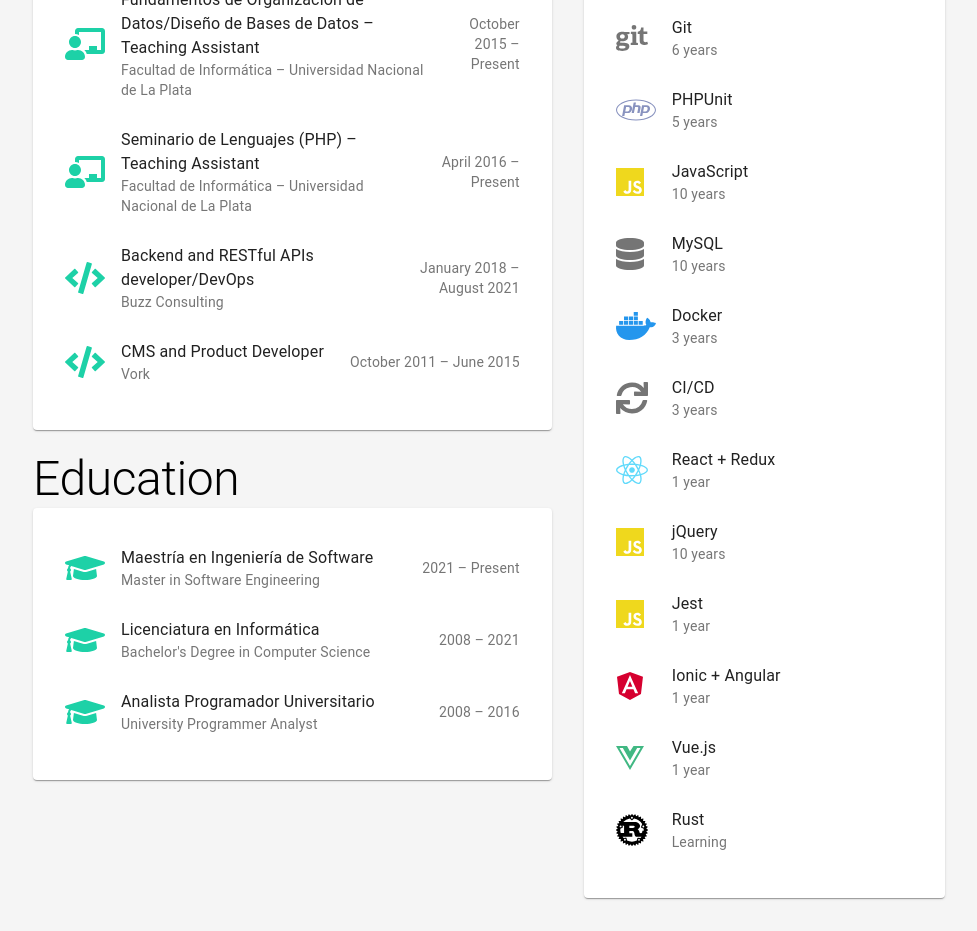
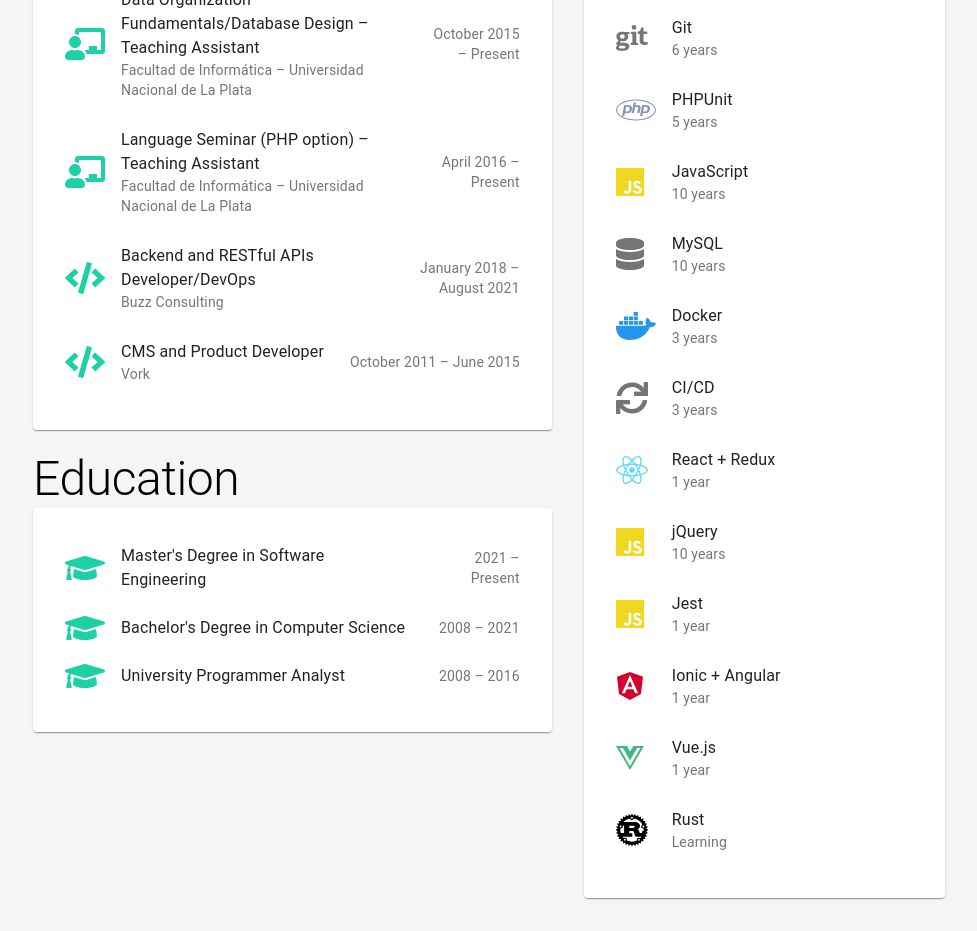
Before and after one commit to ftesone/resume, a React (Create React App) app: page / in a window 1280 px wide. Shown: the part 1100-2031 px from the top of the page, without its empty margins (151-1128 px from the left). Built offline with nearby package versions, Linux system fonts and the light colour scheme.

Commit message:
Change format to use single language

```diff
--- a/src/features/WorkExperience/data.js
+++ b/src/features/WorkExperience/data.js
@@ -14,7 +14,7 @@
     {
         id: 2,
         workplace: 'Facultad de Informática – Universidad Nacional de La Plata',
-        rol: 'Fundamentos de Organización de Datos/Diseño de Bases de Datos – Teaching Assistant',
+        rol: 'Data Organization Fundamentals/Database Design – Teaching Assistant',
         icon: <FontAwesomeIcon icon={faChalkboardTeacher} size="2x" color="#1dd1a7" />,
         start: {month: 10, year: 2015},
         end: null,
@@ -22,7 +22,7 @@
     {
         id: 3,
         workplace: 'Facultad de Informática – Universidad Nacional de La Plata',
-        rol: 'Seminario de Lenguajes (PHP) – Teaching Assistant',
+        rol: 'Language Seminar (PHP option) – Teaching Assistant',
         icon: <FontAwesomeIcon icon={faChalkboardTeacher} size="2x" color="#1dd1a7" />,
         start: {month: 4, year: 2016},
         end: null,
@@ -30,7 +30,7 @@
     {
         id: 4,
         workplace: 'Buzz Consulting',
-        rol: 'Backend and RESTful APIs developer/DevOps',
+        rol: 'Backend and RESTful APIs Developer/DevOps',
         icon: <FontAwesomeIcon icon={faCode} size="2x" color="#1dd1a7" />,
         start: {month: 1, year: 2018},
         end: {month: 8, year: 2021},
--- a/src/features/education/Education.js
+++ b/src/features/education/Education.js
@@ -13,7 +13,7 @@
         {degrees.map(degree =>
             <ListItem key={degree.id}>
                 <ListItemIcon><FontAwesomeIcon icon={faGraduationCap} size="2x" color="#1dd1a7" /></ListItemIcon>
-                <ListItemText primary={degree.degreeEs} secondary={degree.degreeEn} />
+                <ListItemText primary={degree.title} />
                 <ListItemText secondary={`${degree.start} – ${degree.end ? degree.end : 'Present'}`} style={{marginLeft: '10px', textAlign: 'right'}} />
             </ListItem>
         )}
--- a/src/features/education/data.js
+++ b/src/features/education/data.js
@@ -1,24 +1,21 @@
 export default [
     {
         id: 1,
-        degreeEs: 'Maestría en Ingeniería de Software',
-        degreeEn: 'Master in Software Engineering',
+        title: 'Master\'s Degree in Software Engineering',
         school: 'Facultad de Informática – Universidad Nacional de La Plata',
         start: 2021,
-        end: null,
+        end: 'Present',
     },
     {
         id: 2,
-        degreeEs: 'Licenciatura en Informática',
-        degreeEn: 'Bachelor\'s Degree in Computer Science',
+        title: 'Bachelor\'s Degree in Computer Science',
         school: 'Facultad de Informática – Universidad Nacional de La Plata',
         start: 2008,
         end: 2021,
     },
     {
         id: 3,
-        degreeEs: 'Analista Programador Universitario',
-        degreeEn: 'University Programmer Analyst',
+        title: 'University Programmer Analyst',
         school: 'Facultad de Informática – Universidad Nacional de La Plata',
         start: 2008,
         end: 2016,
```
